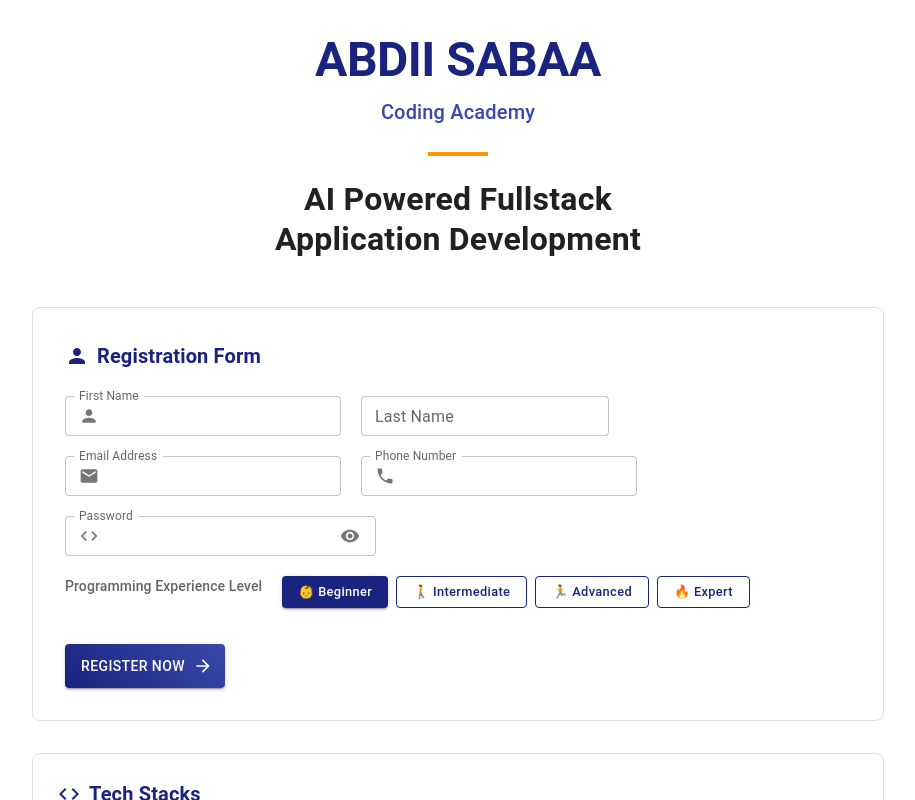
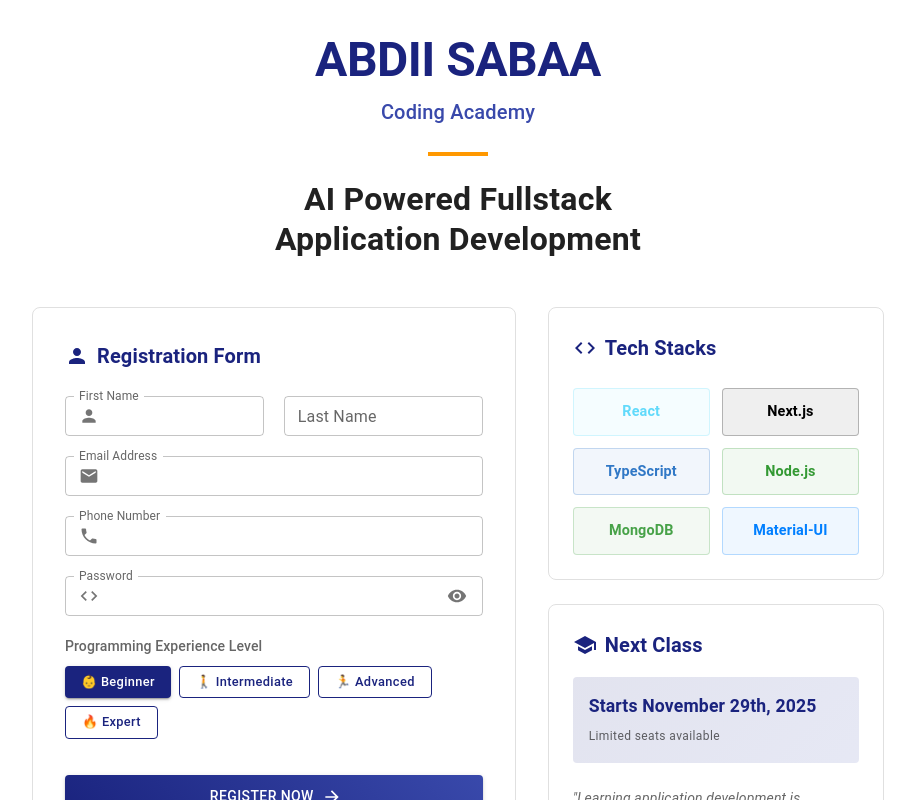
Before and after one commit to lenchoeba11-del/my-app, a Next.js app: page / in a window 1280 px wide. Shown: the top 800 px of the page, without its empty margins (182-1097 px from the left). Built offline with nearby package versions, Linux system fonts and the light colour scheme.

Commit message:
Fix page layout (MUI Grid update)

```diff
--- a/app/page.tsx
+++ b/app/page.tsx
@@ -152,7 +152,7 @@ export default function RegistrationPage() {
 
       <Grid container spacing={4}>
         {/* Left Column - Form */}
-        <Grid container item xs={12} md={7}>
+            <Grid size={{ xs: 12, md: 7 }}>
           <Paper
             elevation={0}
             sx={{
@@ -193,7 +193,7 @@ export default function RegistrationPage() {
 
                 <form onSubmit={handleSubmit}>
                   <Grid container spacing={2.5}>
-                    <Grid container item xs={12} sm={6}>
+                    <Grid size={{ xs: 12, md: 6}}>
                       <TextField
                         fullWidth
                         name="firstName"
@@ -213,7 +213,7 @@ export default function RegistrationPage() {
                       />
                     </Grid>
 
-                    <Grid container item xs={12} sm={6}>
+                    <Grid size={{ xs: 12, md: 6}}>
                       <TextField
                         fullWidth
                         name="lastName"
@@ -226,7 +226,7 @@ export default function RegistrationPage() {
                       />
                     </Grid>
 
-                    <Grid container item xs={12}>
+                    <Grid size={{ xs: 12}}>
                       <TextField
                         fullWidth
                         name="email"
@@ -247,7 +247,7 @@ export default function RegistrationPage() {
                       />
                     </Grid>
 
-                    <Grid container item xs={12}>
+                    <Grid size={{ xs: 12}}>
                       <TextField
                         fullWidth
                         name="phone"
@@ -267,7 +267,7 @@ export default function RegistrationPage() {
                       />
                     </Grid>
 
-                    <Grid container item xs={12}>
+                    <Grid size={{ xs: 12}}>
                       <TextField
                         fullWidth
                         name="password"
@@ -299,7 +299,7 @@ export default function RegistrationPage() {
                       />
                     </Grid>
 
-                    <Grid container item xs={12}>
+                    <Grid size={{ xs:12 }}>
                       <Typography variant="subtitle2" sx={{ mb: 1, color: '#666', fontWeight: 500 }}>
                         Programming Experience Level
                       </Typography>
@@ -331,7 +331,7 @@ export default function RegistrationPage() {
                       </Box>
                     </Grid>
 
-                    <Grid container item xs={12} sx={{ pt: 2 }}>
+                    <Grid size={{ xs: 12}} sx={{ pt: 2 }}>
                       <Button
                         type="submit"
                         fullWidth
@@ -357,7 +357,7 @@ export default function RegistrationPage() {
         </Grid>
 
         {/* Right Column - Info */}
-        <Grid container item xs={12} md={5}>
+        <Grid size={{ xs:12, md: 5}}>
           <Box sx={{ position: 'sticky', top: 20 }}>
             {/* Tech Stacks */}
             <Paper
@@ -387,7 +387,7 @@ export default function RegistrationPage() {
 
               <Grid container spacing={1.5}>
                 {techStacks.map((tech) => (
-                  <Grid container item xs={6} key={tech.name}>
+                  <Grid size={{ xs: 6}} key={tech.name}>
                     <Box
                       sx={{
                         p: 1.5,
```
